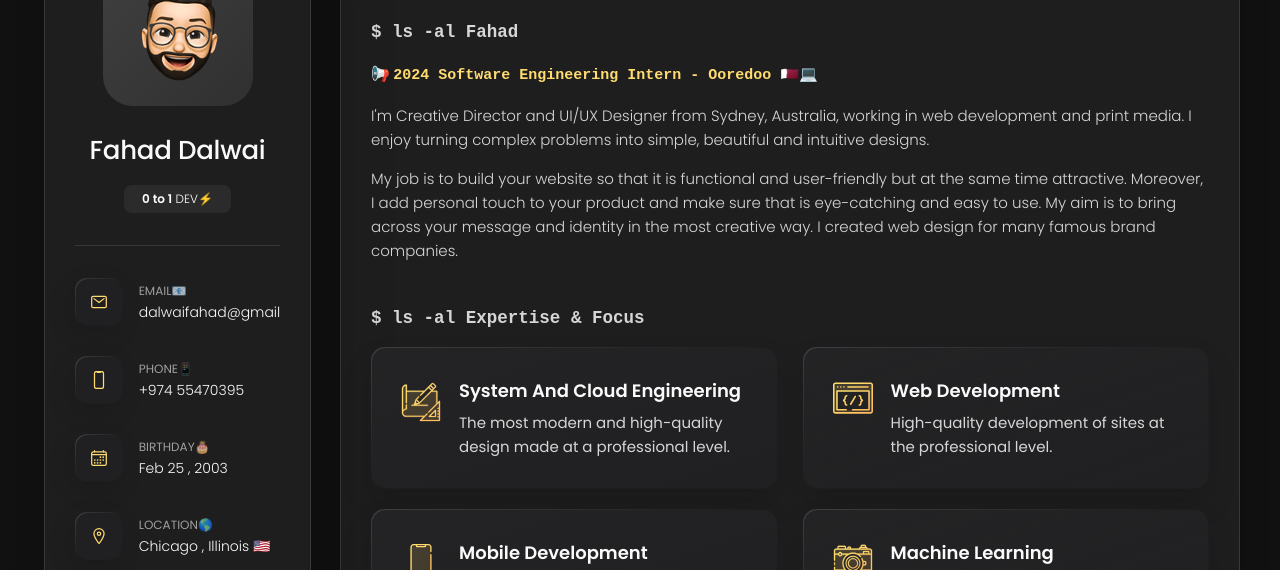
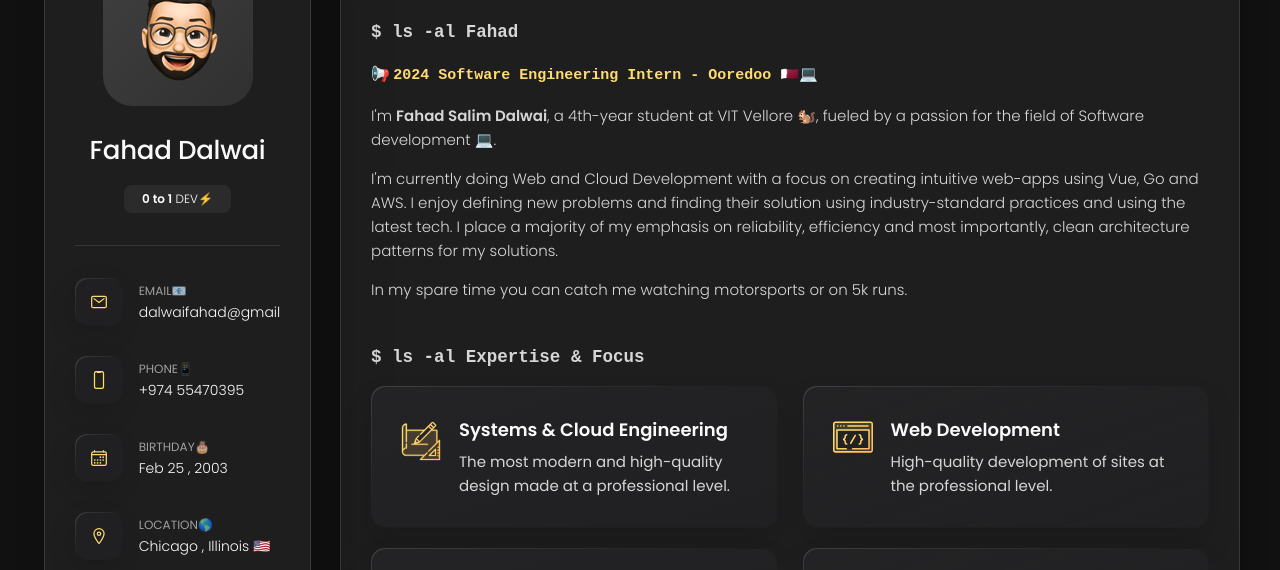
Before and after one commit to fahaddalwai/fahaddalwai.github.io, a plain HTML site: page index.html in a window 1280 px wide. Shown: the part 162-732 px from the top of the page. Drawn offline with nearby package versions, Linux system fonts and the light colour scheme.

Commit message:
feat: added description

```diff
--- a/index.html
+++ b/index.html
@@ -217,18 +217,18 @@
           <h4 class="announcement-padding">📢 <code class="code-highlight-yellow">2024 Software Engineering Intern - Ooredoo 🇶🇦💻</code></h4>
 
           <p>
-            I'm Creative Director and UI/UX Designer from Sydney, Australia, working in web development and print media.
-            I enjoy
-            turning complex problems into simple, beautiful and intuitive designs.
+            I'm <strong>Fahad Salim Dalwai</strong>, a 4th-year student at VIT Vellore 🐿️, fueled by a passion for the field of Software development 💻.
           </p>
 
           <p>
-            My job is to build your website so that it is functional and user-friendly but at the same time attractive.
-            Moreover, I
-            add personal touch to your product and make sure that is eye-catching and easy to use. My aim is to bring
-            across your
-            message and identity in the most creative way. I created web design for many famous brand companies.
+            I'm currently doing Web and Cloud Development with a focus on creating intuitive web-apps using Vue, Go and AWS.
+            I enjoy defining new problems and finding their solution using industry-standard practices and using the latest tech.
+            I place a majority of my emphasis on reliability, efficiency and most importantly, clean architecture patterns for my solutions.
 
+
+          </p>
+          <p>
+            In my spare time you can catch me watching motorsports or on 5k runs.
           </p>
         </section>
 
@@ -253,7 +253,7 @@
               </div>
 
               <div class="service-content-box">
-                <h4 class="h4 service-item-title">System and Cloud Engineering</h4>
+                <h4 class="h4 service-item-title">Systems & Cloud Engineering</h4>
 
                 <p class="service-item-text">
                   The most modern and high-quality design made at a professional level.
@@ -301,7 +301,7 @@
               </div>
 
               <div class="service-content-box">
-                <h4 class="h4 service-item-title">Machine Learning</h4>
+                <h4 class="h4 service-item-title">Machine Learning / AI</h4>
 
                 <p class="service-item-text">
                   I make high-quality photos of any category at a professional level.
```
